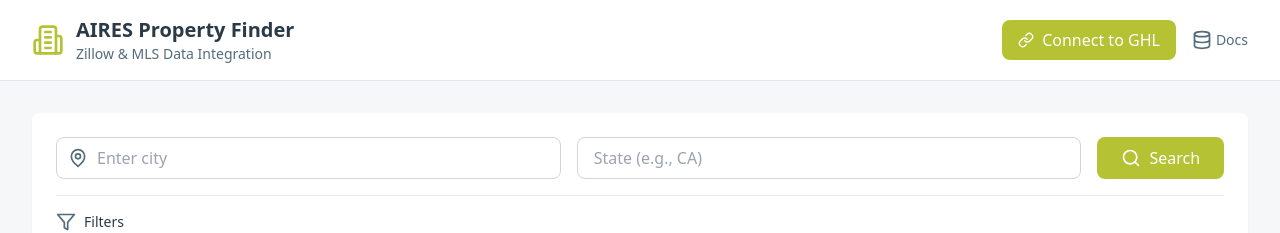
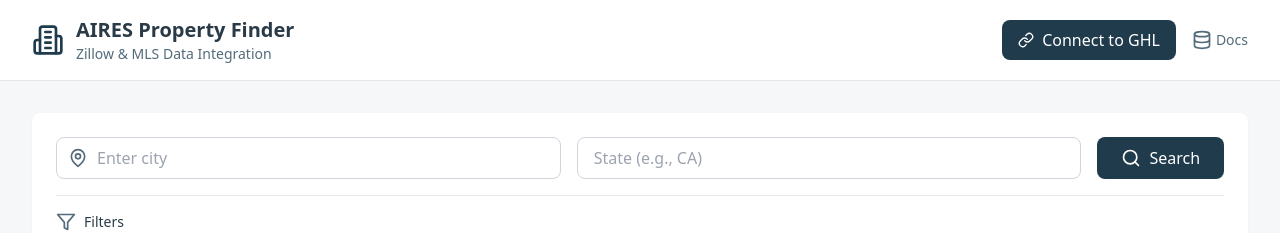
Before and after one commit to AIreas/aipropertyfinder, a React (Vite) app: page / in a window 1280 px wide. Shown: the top 233 px of the page. Built offline with nearby package versions, Linux system fonts and the light colour scheme; no server answers.

Commit message:
changed green icons to blue

```diff
--- a/src/App.tsx
+++ b/src/App.tsx
@@ -32,7 +32,7 @@ const App: React.FC = () => {
                   <div className="max-w-7xl mx-auto px-4 sm:px-6 lg:px-8 py-4">
                     <div className="flex items-center justify-between">
                       <div className="flex items-center space-x-3">
-                        <Building2 className="h-8 w-8 text-aires-green" />
+                        <Building2 className="h-8 w-8 text-aires-blue" />
                         <div>
                           <h1 className="text-xl font-bold text-aires-darkGray">AIRES Property Finder</h1>
                           <p className="text-sm text-aires-gray">Zillow & MLS Data Integration</p>
--- a/src/components/PropertyList.tsx
+++ b/src/components/PropertyList.tsx
@@ -74,7 +74,7 @@ const PropertyList: React.FC<PropertyListProps> = ({ properties = [], loading })
         <div className="flex space-x-2">
           <button
             onClick={() => setViewType('grid')}
-            className={`p-2 rounded-lg ${viewType === 'grid' ? 'bg-aires-green text-white' : 'bg-gray-100'}`}
+            className={`p-2 rounded-lg ${viewType === 'grid' ? 'bg-aires-blue text-white' : 'bg-gray-100'}`}
           >
             <Grid className="h-5 w-5" />
           </button>
@@ -87,7 +87,7 @@ const PropertyList: React.FC<PropertyListProps> = ({ properties = [], loading })
         </div>
         <button
           onClick={handleExportAll}
-          className="flex items-center px-4 py-2 bg-aires-green text-white rounded-lg hover:bg-opacity-90"
+          className="flex items-center px-4 py-2 bg-aires-blue text-white rounded-lg hover:bg-opacity-90"
         >
           <Download className="h-4 w-4 mr-2" />
           Export All to GHL
--- a/src/components/PropertySearch.tsx
+++ b/src/components/PropertySearch.tsx
@@ -100,7 +100,7 @@ const PropertySearch: React.FC = () => {
           <button
             onClick={handleSearch}
             disabled={isLoading}
-            className="flex items-center justify-center px-6 py-2 bg-aires-green text-white rounded-lg hover:bg-opacity-90 focus:outline-none focus:ring-2 focus:ring-aires-green focus:ring-offset-2 disabled:opacity-50"
+            className="flex items-center justify-center px-6 py-2 bg-aires-blue text-white rounded-lg hover:bg-opacity-90 focus:outline-none focus:ring-2 focus:ring-aires-green focus:ring-offset-2 disabled:opacity-50"
           >
             <Search className="h-5 w-5 mr-2" />
             Search
--- a/src/components/ghl/ConnectToGHLButton.tsx
+++ b/src/components/ghl/ConnectToGHLButton.tsx
@@ -23,7 +23,7 @@ const ConnectToGHLButton: React.FC = () => {
       ) : (
         <button
           onClick={handleConnect}
-          className="flex items-center px-4 py-2 text-white bg-aires-green rounded-lg hover:bg-opacity-90"
+          className="flex items-center px-4 py-2 text-white bg-aires-blue rounded-lg hover:bg-opacity-90"
         >
           <Link className="w-4 h-4 mr-2" />
           Connect to GHL
--- a/tailwind.config.js
+++ b/tailwind.config.js
@@ -8,7 +8,8 @@ export default {
           green: '#B4C234',
           gray: '#536B7A',
           lightGray: '#F5F7F9',
-          darkGray: '#2A3B47'
+          darkGray: '#2A3B47',
+          blue: '#1F3B4C'
         }
       }
     },
```
